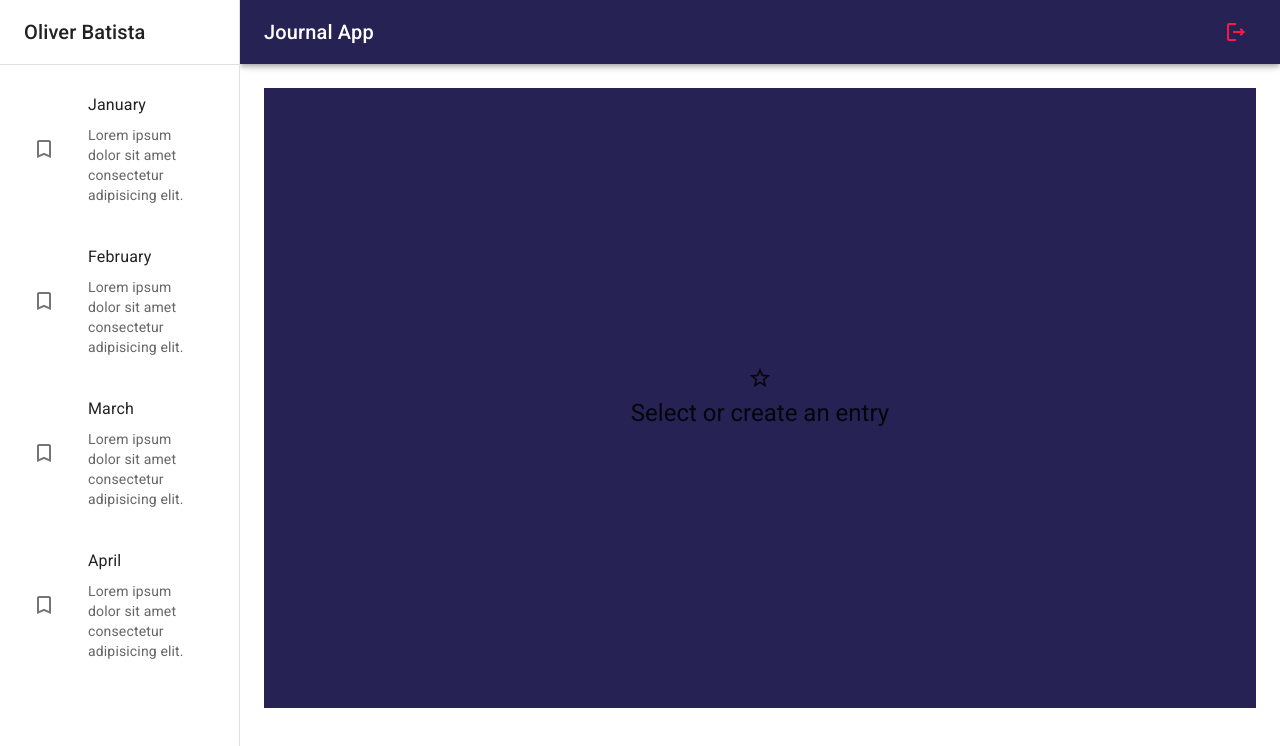
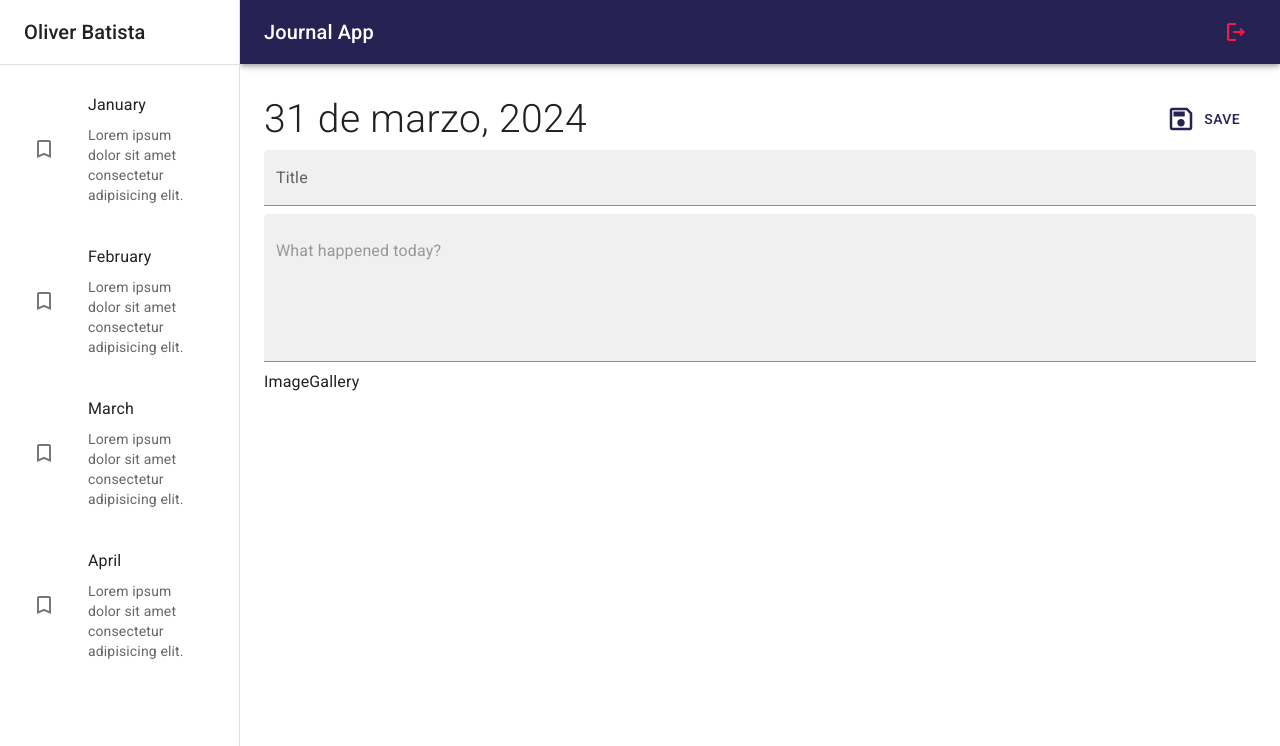
Before and after one commit to Oliver31Batista/journal-app, a React (Vite) app: page / in a window 1280 px wide. Shown: the top 746 px of the page. Built offline with nearby package versions, Linux system fonts and the light colour scheme.

Commit message:
NoteView an Image gallery created

```diff
--- /dev/null
+++ b/src/journal/components/ImageGallery.jsx
@@ -0,0 +1,6 @@
+
+export const ImageGallery = () => {
+  return (
+    <div>ImageGallery</div>
+  )
+}
--- a/src/journal/components/index.js
+++ b/src/journal/components/index.js
@@ -1,2 +1,3 @@
 export * from "./NavBar";
 export * from "./SideBar";
+export * from "./ImageGallery";
--- a/src/journal/pages/JournalPage.jsx
+++ b/src/journal/pages/JournalPage.jsx
@@ -1,12 +1,12 @@
 import { JournalLayout } from "../layout/JournalLayout";
-import { NothingSelectedView } from "../views";
+import { NothingSelectedView, NoteView } from "../views";
 
 export const JournalPage = () => {
   //I can use components or variants, components for the element html and variants for the theme
   return (
     <JournalLayout>
-      <NothingSelectedView />
-      {/* NoteView */}
+      {/* <NothingSelectedView /> */}
+      <NoteView />
     </JournalLayout>
   );
 };
--- /dev/null
+++ b/src/journal/views/NoteView.jsx
@@ -0,0 +1,50 @@
+import { SaveOutlined } from "@mui/icons-material";
+import { Button, Grid, TextField, Typography } from "@mui/material";
+import { ImageGallery } from "../components";
+
+export const NoteView = () => {
+  return (
+    <Grid
+      container
+      justifyContent="space-between"
+      alignItems="center"
+      sx={{ mb: 1 }}
+    >
+      <Grid item>
+        <Typography fontSize={39} fontWeight="light">
+          31 de marzo, 2024
+        </Typography>
+      </Grid>
+
+      <Grid item>
+        <Button color="primary" sx={{ padding: 2 }}>
+          <SaveOutlined sx={{ fontSize: 30, mr: 1 }} />
+          Save
+        </Button>
+      </Grid>
+
+      <Grid container>
+        <TextField
+          type="text"
+          variant="filled"
+          fullWidth
+          placeholder="Insert a title"
+          label="Title"
+          sx={{ border: "none", mb: 1 }}
+        />
+
+        <TextField
+          type="text"
+          variant="filled"
+          fullWidth
+          multiline
+          placeholder="What happened today?"
+          sx={{ border: "none", mb: 1 }}
+          minRows={5}
+        />
+      </Grid>
+
+      <ImageGallery />
+    </Grid>
+  );
+};
--- a/src/journal/views/index.js
+++ b/src/journal/views/index.js
@@ -1 +1,2 @@
 export * from "./NothingSelectedView";
+export * from "./NoteView";
```
